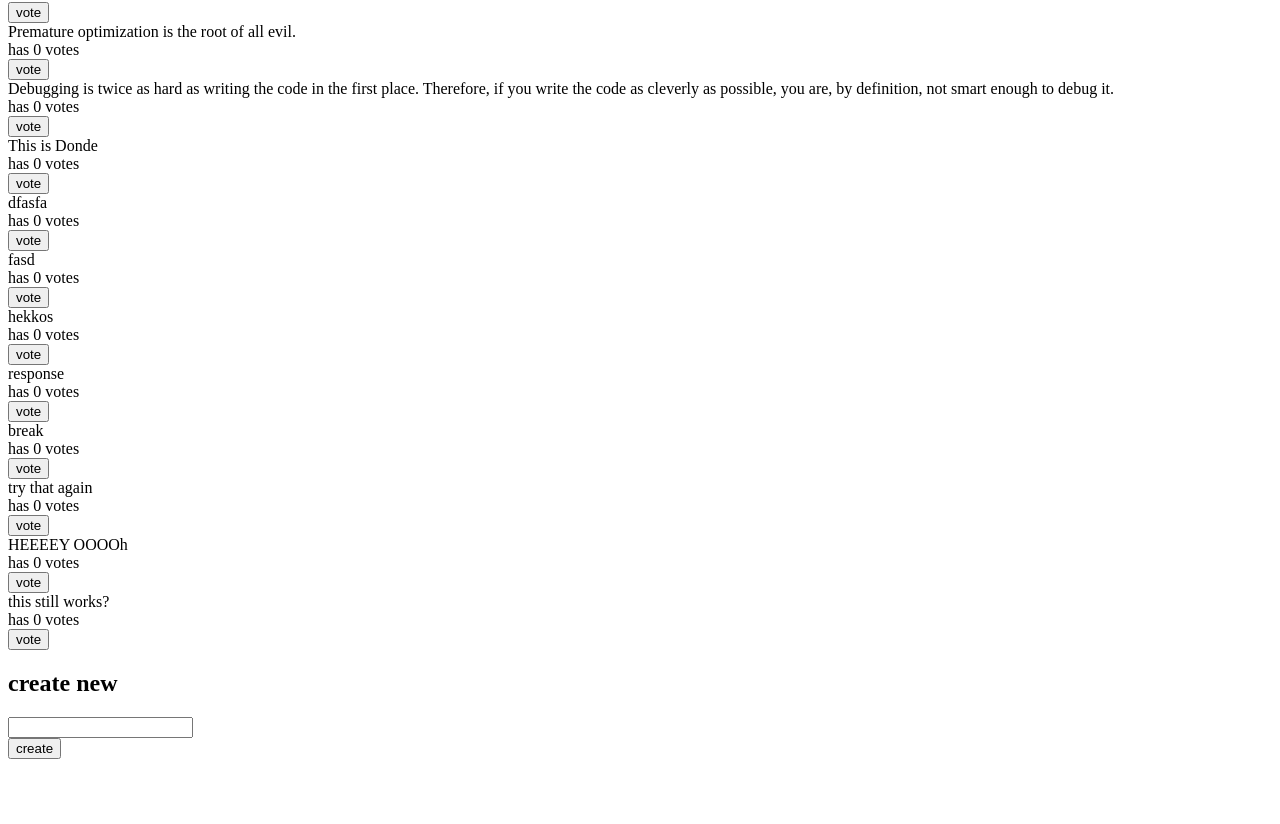
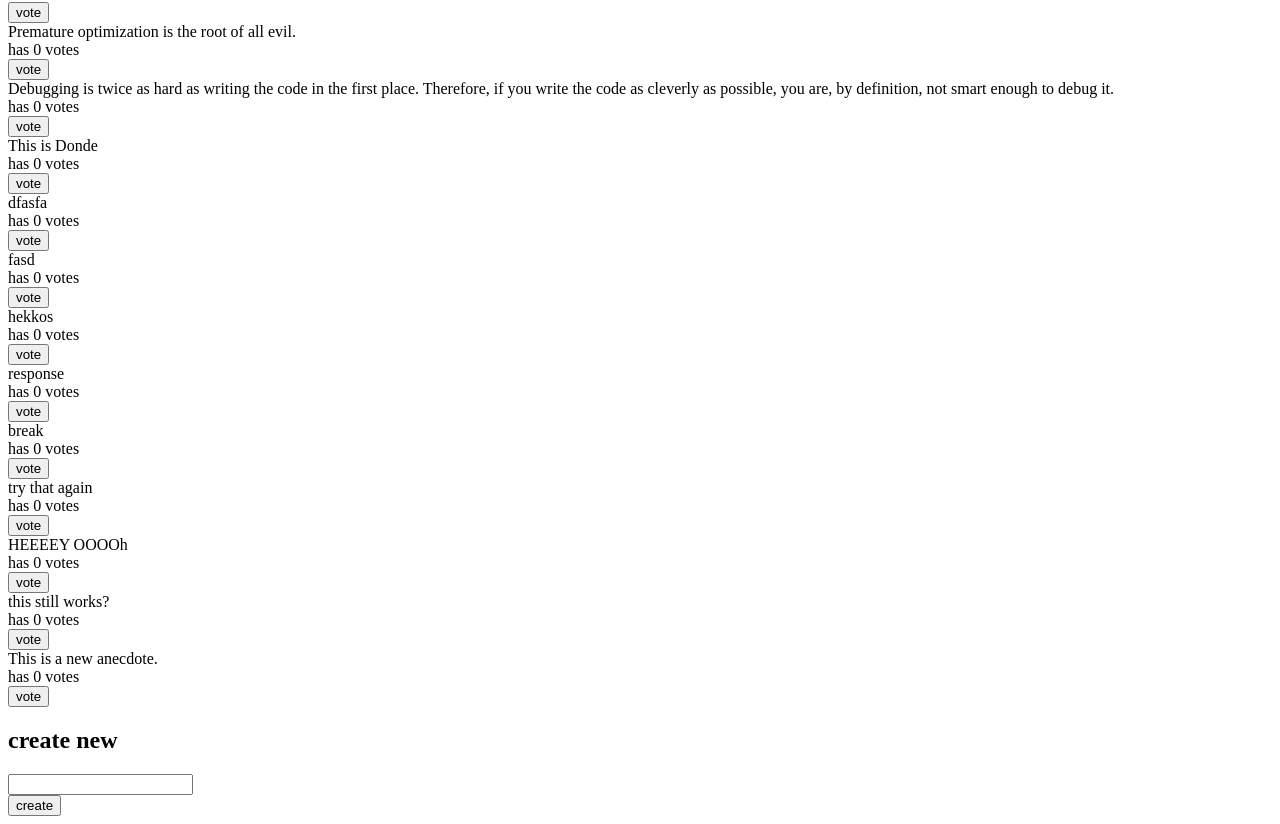
Before and after one commit to fedellen/fullstackopen-learning-journey, a React (Create React App) app: page / in a window 1280 px wide. Shown: the part 360-1184 px from the top of the page. Before the commit the page ends 1127 px from the top, so only its background shows below. Built offline with nearby package versions, Linux system fonts and the light colour scheme; data requests are answered from the project's data file.

Commit message:
Create new anecdote in async function

```diff
--- a/db.json
+++ b/db.json
@@ -79,6 +79,11 @@
       "content": "this still works?",
       "votes": 0,
       "id": "EO-NBa8"
+    },
+    {
+      "content": "This is a new anecdote.",
+      "votes": 0,
+      "id": "lTHiAlr"
     }
   ]
 }
--- a/src/components/CreateNew.js
+++ b/src/components/CreateNew.js
@@ -2,7 +2,6 @@ import React from 'react'
 import { useDispatch } from 'react-redux'
 import { createAnecdote } from '../reducers/anecdoteReducer'
 import { notification, endNotification } from '../reducers/notificationReducer'
-import anecdoteService from '../services/anecdotes'
 
 
 const CreateNew = () => {
@@ -12,9 +11,7 @@ const CreateNew = () => {
     e.preventDefault()
     const anecdote = e.target.anecdote.value
     e.target.anecdote.value = ''
-    const newAnecdote = await anecdoteService.createNew(anecdote)
-    console.log(newAnecdote)
-    dispatch(createAnecdote(newAnecdote))
+    dispatch(createAnecdote(anecdote))
 
       // Do a notification message -- needs reusable refactor?
     dispatch(notification(`you created a new anecdote: '${anecdote}'`))
--- a/src/reducers/anecdoteReducer.js
+++ b/src/reducers/anecdoteReducer.js
@@ -33,10 +33,13 @@ export const initializeAnecdotes = () => {
   }
 }
 
-export const createAnecdote = data => {
-  return {
-    type: 'NEW_ANECDOTE',
-    data
+export const createAnecdote = anecdote => {
+  return async dispatch => {
+    const newAnecdote = await anecdoteService.createNew(anecdote)
+    dispatch ({
+      type: 'NEW_ANECDOTE',
+      data: newAnecdote
+    })
   }
 }
 
```
